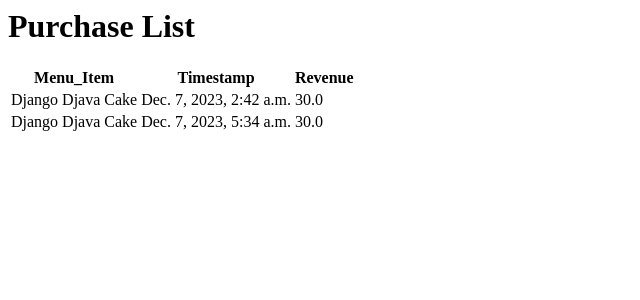
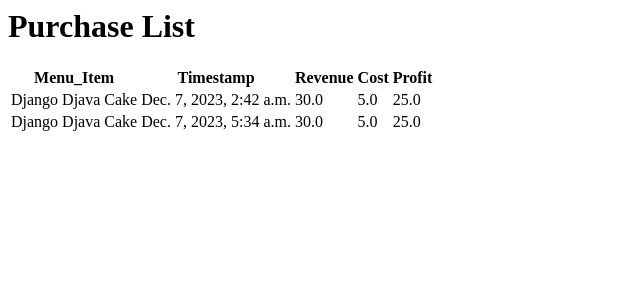
Before and after one commit to jasonl9/djangodelights, a Django app: page /inventory/purchase/ in a window 1280 px wide. Shown: the top 300 px of the page, without its empty margins (0-640 px from the left). Run offline with Django 4.2, Linux system fonts and the light colour scheme; data comes from the database, SQL or seed files in the repository; both versions use the stored data as it was before the commit.

Commit message:
completed purchase list templateview to show revenue, cost and profit

```diff
--- a/inventory/models.py
+++ b/inventory/models.py
@@ -18,6 +18,7 @@ class Ingredient(models.Model):
 class MenuItem(models.Model):
   title = models.CharField(max_length=100)
   price = models.FloatField()
+  #price = revenue
 
   def __str__(self):
     return self.title
@@ -28,7 +29,11 @@ class MenuItem(models.Model):
     ingredient_cost_sum = 0
     for recipe in recipes:
       ingredient_cost_sum += recipe.ingredient.unit_price * recipe.quantity
-    return ingredient_cost_sum
+    return round(ingredient_cost_sum, 1)
+
+  @property
+  def profit(self):
+    return self.price - self.cost
 
 class RecipeRequirement(models.Model):
   menu_item = models.ForeignKey(MenuItem, on_delete=models.CASCADE)
@@ -44,7 +49,3 @@ class Purchase(models.Model):
 
   def __str__(self):
     return "Purchase #" + str(self.pk)
-
-  @property
-  def revenue(self):
-    return self.menu_item.price
--- a/inventory/templates/inventory/purchase_list.html
+++ b/inventory/templates/inventory/purchase_list.html
@@ -6,12 +6,16 @@
         <th>Menu_Item</th>
         <th>Timestamp</th>
         <th>Revenue</th>
+        <th>Cost</th>
+        <th>Profit</th>
     </tr>
-    {% for purchase in purchase_list %}
+    {% for purchase in purchases %}
     <tr>
       <td>{{ purchase.menu_item }}</td>
       <td>{{ purchase.timestamp }}</td>
-      <td>{{ purchase.revenue }}</td>
+      <td>{{ purchase.menu_item.price }}</td>
+      <td>{{ purchase.menu_item.cost }}</td>
+      <td>{{ purchase.menu_item.profit }}</td>
     </tr>
     {% endfor %}
 </table>
--- a/inventory/views.py
+++ b/inventory/views.py
@@ -2,7 +2,7 @@ from django.shortcuts import render
 
 # Create your views here.
 from .models import Ingredient, MenuItem, Purchase
-from django.views.generic import ListView
+from django.views.generic import ListView, TemplateView
 from django.views.generic.edit import DeleteView
 from .forms import IngredientForm
 
@@ -20,6 +20,11 @@ class MenuItemList(ListView):
     model = MenuItem
     template_name = "inventory/menuitem_list.html"
 
-class PurchaseList(ListView):
-    model = Purchase
+class PurchaseList(TemplateView):
     template_name = "inventory/purchase_list.html"
+
+    def get_context_data(self):
+        context = super().get_context_data()
+        context["purchases"] = Purchase.objects.order_by("timestamp")
+        context["menuitems"] = MenuItem.objects.all()
+        return context
```
Also changed, not shown: db.sqlite3, inventory/migrations/0009_remove_menuitem_cost.py (added).
